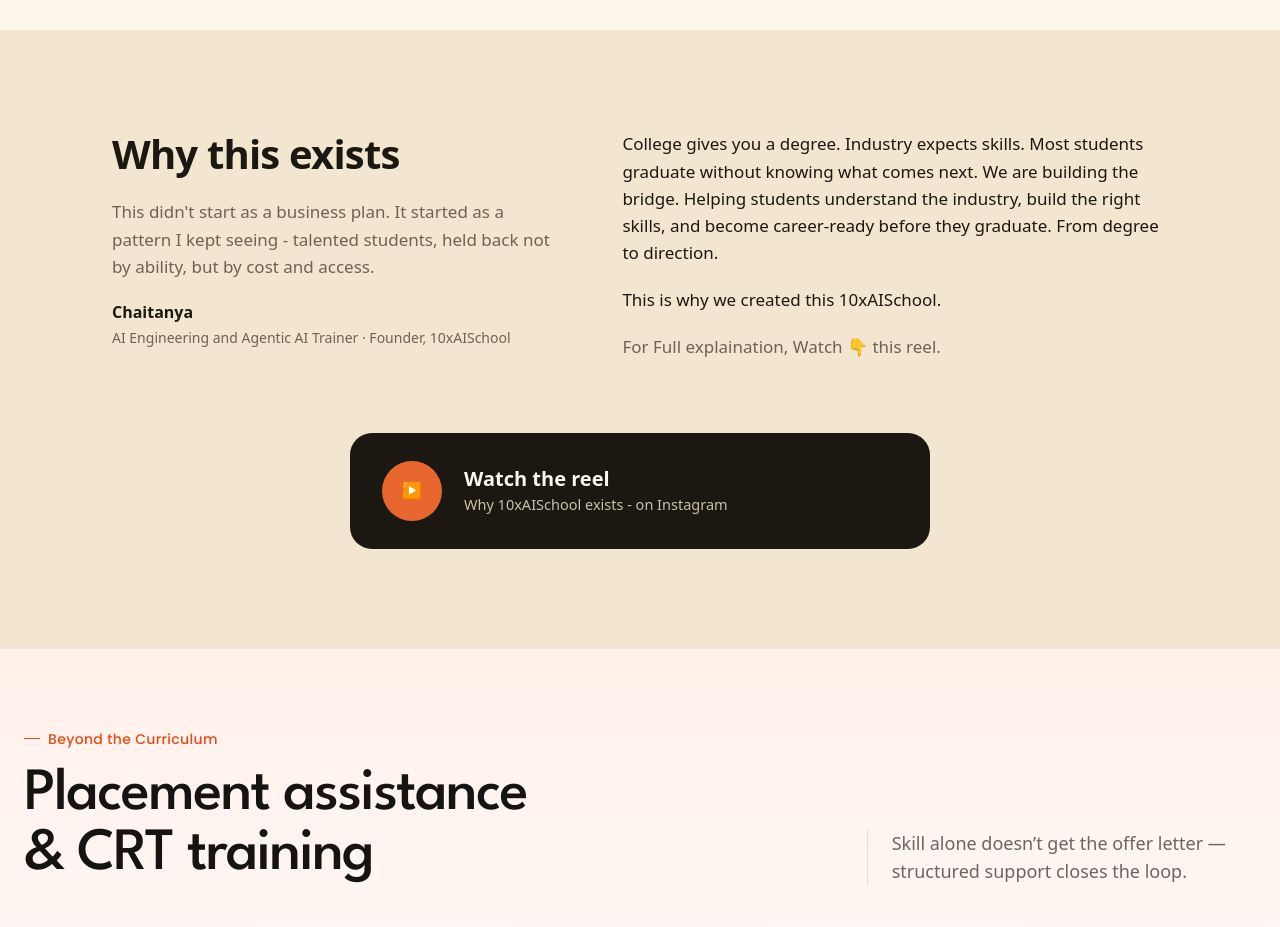
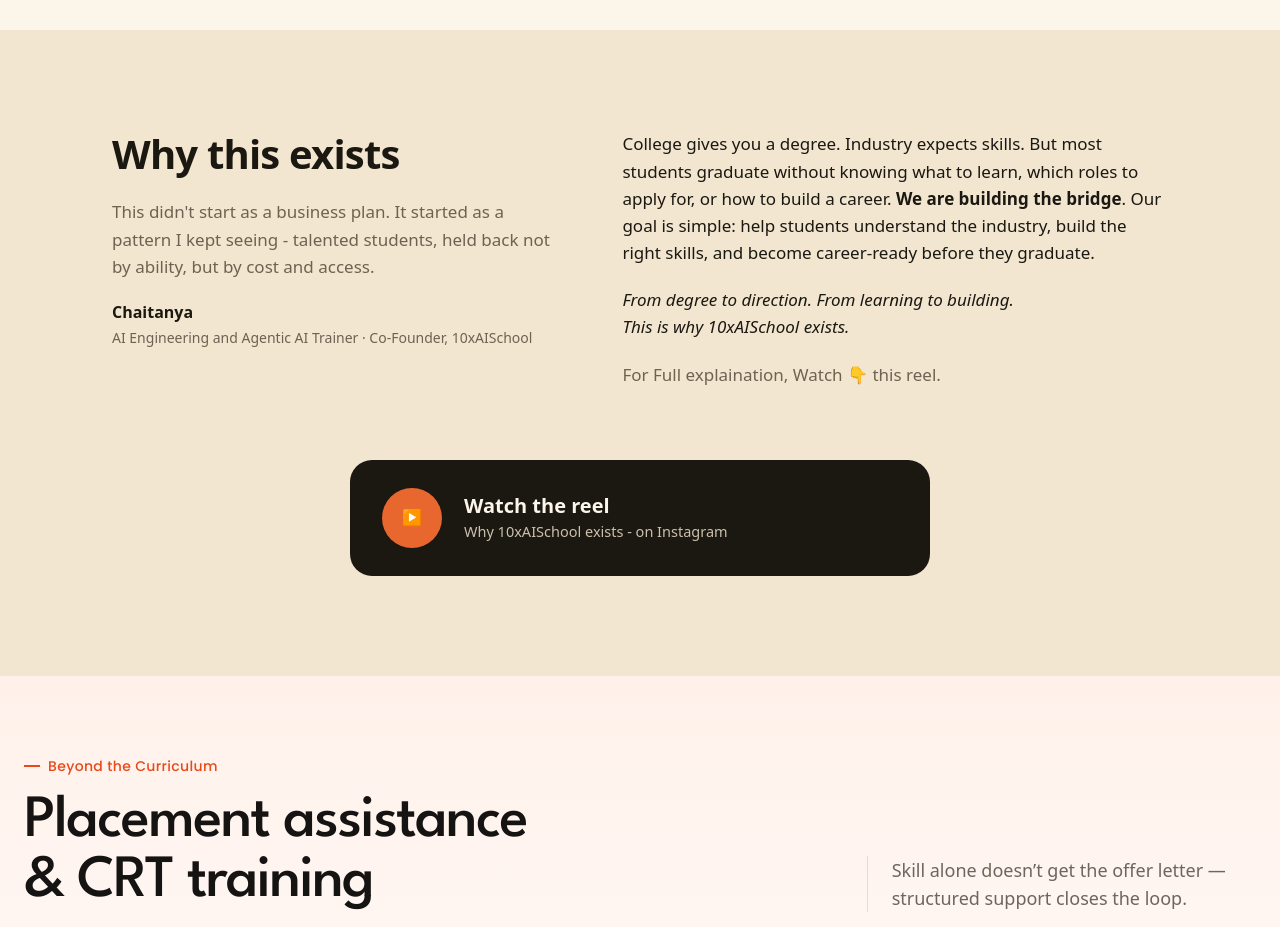
Before and after one commit to developerbuildwithsanny-cmyk/grow10x, a Next.js app: page / in a window 1280 px wide. Shown: the part 4940-5867 px from the top of the page. Built offline with nearby package versions, Linux system fonts and the light colour scheme; a web font is replaced by a local one.

Commit message:
founderNote updated

```diff
--- a/src/components/newHomepage/page.jsx
+++ b/src/components/newHomepage/page.jsx
@@ -49,26 +49,23 @@
         <p className="font-bold">
           Chaitanya
           <span className="mt-0.5 block text-sm font-medium text-[#6e6252]">
-            AI Engineering and Agentic AI Trainer · Founder, 10xAISchool
+            AI Engineering and Agentic AI Trainer · Co-Founder, 10xAISchool
           </span>
         </p>
       </div>
       <div>
         <p className="mb-5 text-[17px]">
-          {/* College gives you theory and a deadline to clear exams. Industry runs
-          on something else entirely - real tools, real pressure, and problems
-          with no answer key. Almost nobody builds the bridge between the two.
-          So I&apos;m building it. */}
-          College gives you a degree. Industry expects skills. Most students graduate
-          without knowing what comes next. We are building the bridge. Helping students
-          understand the industry, build the right skills, and become career-ready before
-          they graduate. From degree to direction.
-
+          College gives you a degree. Industry expects skills.
+          But most students graduate without knowing what to learn, which roles to apply for,
+          or how to build a career. <b>We are building the bridge</b>. Our goal is simple: help
+          students understand the industry, build the right skills, and become career-ready before they graduate.
 
 
         </p>
         <p className="mb-5 text-[17px]">
-         This is why we created this 10xAISchool.
+         <i>From degree to direction. From learning to building.
+        <br/>This is why 10xAISchool exists.
+         </i>
         </p>
         <p className="mb-5 text-[17px] text-[#6e6252]">
          For Full explaination, Watch 👇 this reel.
--- a/src/lib/data.ts
+++ b/src/lib/data.ts
@@ -373,7 +373,7 @@
 
 export const founderNote = {
   name: "Sanny Kumar",
-  role: "Founder, 10xAISchool",
+  role: "Co-Founder, 10xAISchool",
   paragraphs: [
     "When I started my journey in tech, the barriers to entry were massive. You needed a specific degree, access to capital, and connections to the right hubs. AI has completely shattered that paradigm. Today, the only barrier is intent.",
     "However, intent alone isn't enough without direction. I saw too many brilliant minds getting lost in the noise of tutorials, theoretical papers, and overwhelming frameworks. They were consuming AI, but not building with it. That realization birthed 1M AI Builder.",
```
